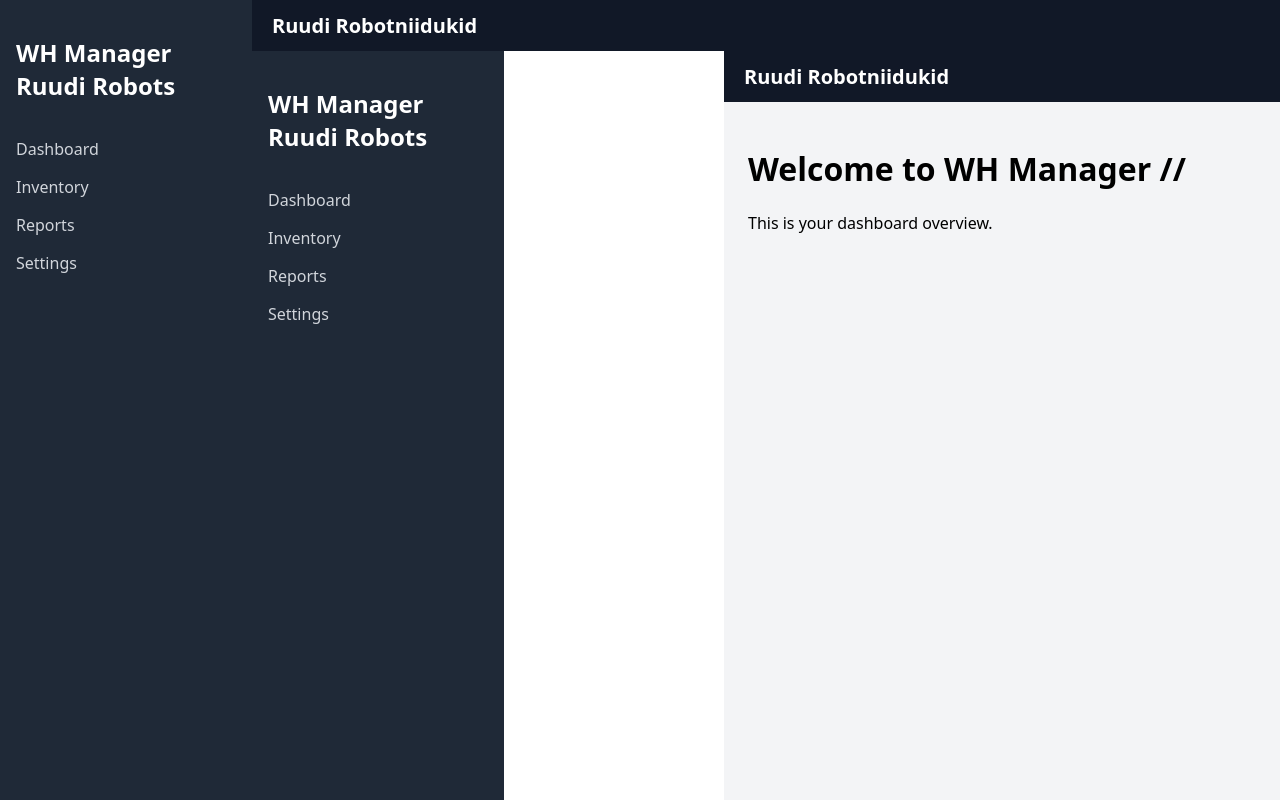
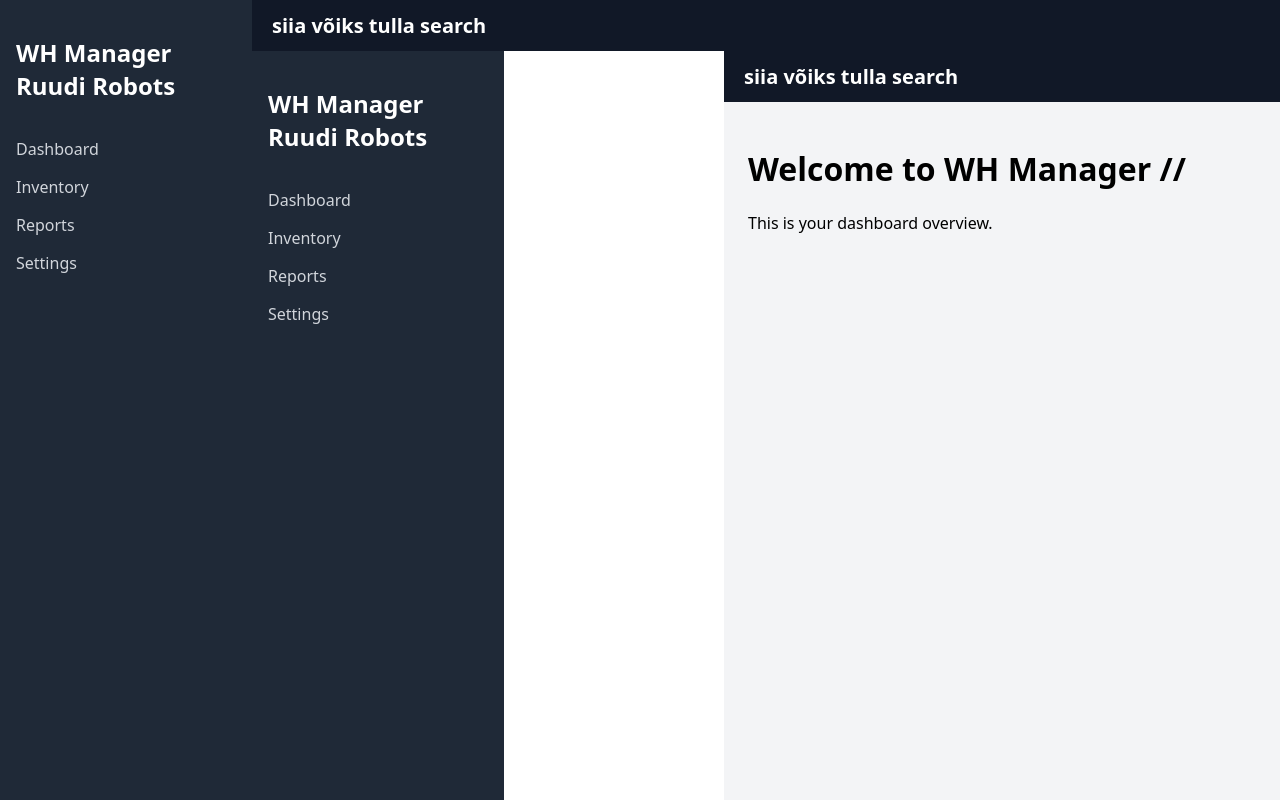
Before and after one commit to KlenisT/WHManager, a Next.js app in the folder whmanager/: page / in a window 1280 px wide. Built offline with nearby package versions, Linux system fonts and the light colour scheme.

Commit message:
cosmetic. search research

```diff
--- a/whmanager/app/components/Header.tsx
+++ b/whmanager/app/components/Header.tsx
@@ -4,7 +4,7 @@ import styles from "../styles/header.module.css";
 export default function Header() {
   return (
     <header className={styles.header}>
-      <div className={styles.logo}>Ruudi Robotniidukid</div>
+      <div className={styles.logo}>siia võiks tulla search</div>
       <button
         className={styles.menuButton}
         onClick={() => {
```
